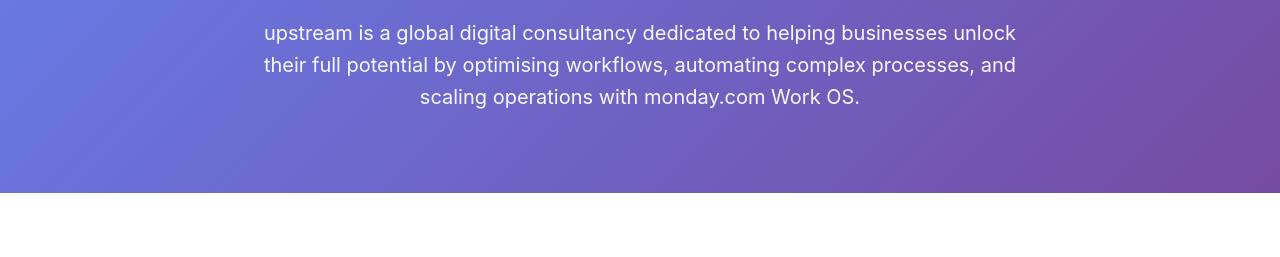
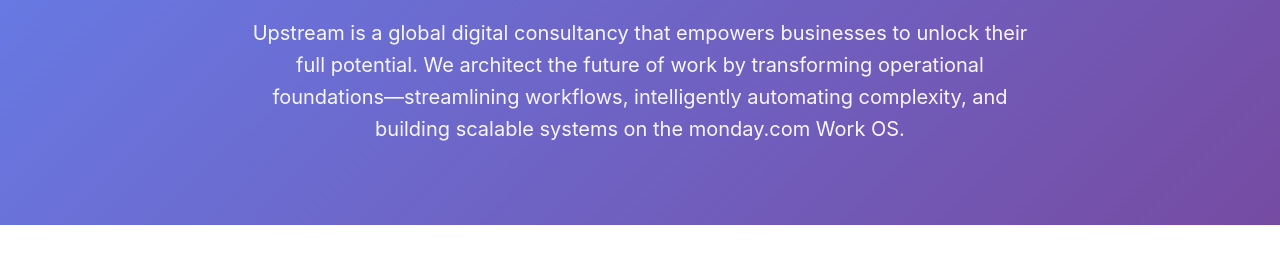
Before and after one commit to aniket-upstreamtech03/Sample-jenkins-test, a website: page contact.html in a window 1280 px wide. Shown: the part 230-487 px from the top of the page. Drawn offline with Linux system fonts and the light colour scheme.

Commit message:
update page hero content chnage with new content

```diff
--- a/contact.html
+++ b/contact.html
@@ -357,7 +357,7 @@
     <!-- Hero Section -->
     <section class="hero">
         <h1>Accelerate Enterprise Value with monday.com</h1>
-        <p>upstream is a global digital consultancy dedicated to helping businesses unlock their full potential by optimising workflows, automating complex processes, and scaling operations with monday.com Work OS.</p>
+        <p>Upstream is a global digital consultancy that empowers businesses to unlock their full potential. We architect the future of work by transforming operational foundations—streamlining workflows, intelligently automating complexity, and building scalable systems on the monday.com Work OS.</p>
     </section>
 
     <!-- About Section -->
```
